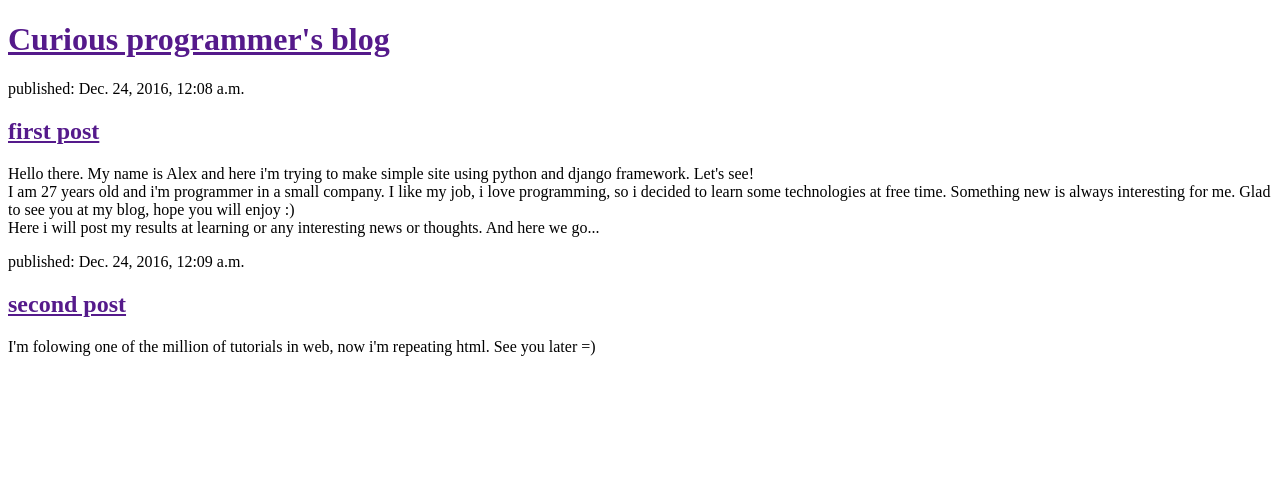
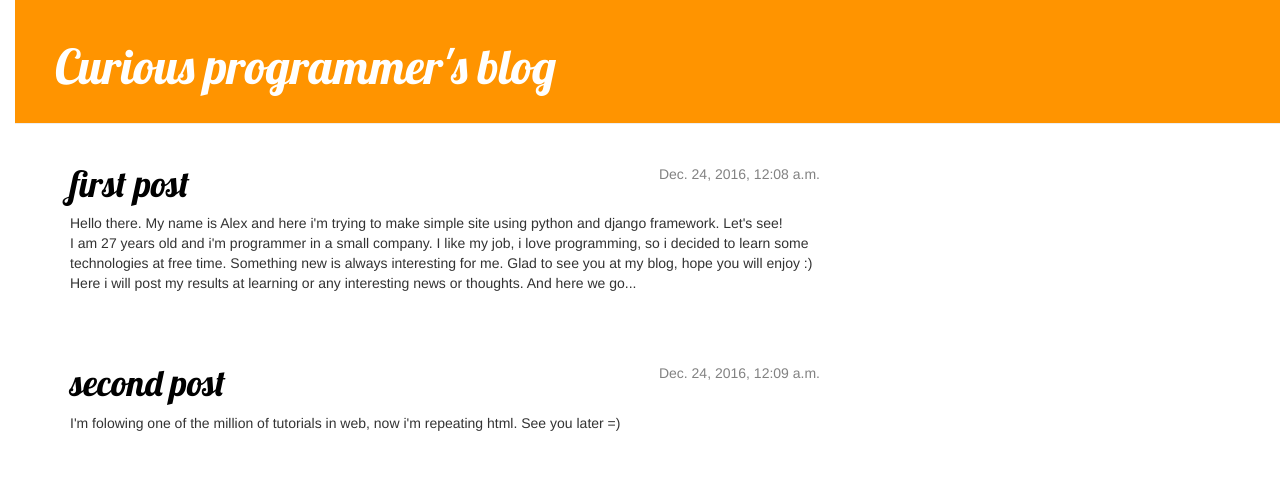
Before and after one commit to leitoBY/django_blog, a Django app: page /blog/ in a window 1280 px wide. Shown: the top 502 px of the page. Run offline with Django 3.2, Linux system fonts and the light colour scheme; data comes from the database, SQL or seed files in the repository; some libraries are stand-ins or nearby versions.

Commit message:
css
some css added

```diff
--- a/blog/templates/blog/post_list.html
+++ b/blog/templates/blog/post_list.html
@@ -1,21 +1,34 @@
+{% load staticfiles %}
+
 <!DOCTYPE html>
 <html>
 <head>
     <title>Curious programmer's blog</title>
+    <link rel="stylesheet" href="//maxcdn.bootstrapcdn.com/bootstrap/3.2.0/css/bootstrap.min.css">
+    <link rel="stylesheet" href="//maxcdn.bootstrapcdn.com/bootstrap/3.2.0/css/bootstrap-theme.min.css">
+    <link href="https://fonts.googleapis.com/css?family=Lobster&subset=latin,cyrillic" rel="stylesheet" type="text/css">
+    <link rel="stylesheet" href="{% static 'css/blog.css' %}">
 </head>
 <body>
-    <div>
+    <div class='page-header'>
         <h1><a href=''>Curious programmer's blog</a></h1>
     </div>
 
-    {% for post in posts %}
-        <div>
-            <p>published: {{ post.published_date }} </p>
-            <h2><a href=''>{{ post.title }}</a></h2>
-            <p>{{ post.text|linebreaksbr }}</p>
+    <div class="content container">
+        <div class="row">
+            <div class="col-md-8">
+                {% for post in posts %}
+                    <div class="post">
+                        <div class="date">
+                            {{ post.published_date }}
+                        </div>
+                        <h1><a href="">{{ post.title }}</a></h1>
+                        <p>{{ post.text|linebreaksbr }}</p>
+                    </div>
+                {% endfor %}
+            </div>
         </div>
-    {% endfor %}
-
+    </div>
 
 </body>
 </html>
--- /dev/null
+++ b/static/css/blog.css
@@ -0,0 +1,53 @@
+
+
+    body {
+        padding-left: 15px;
+    }
+
+    .page-header {
+        background-color: #ff9400;
+        margin-top: 0;
+        padding: 20px 20px 20px 40px;
+    }
+
+    .page-header h1, .page-header h1 a, .page-header h1 a:visited, .page-header h1 a:active {
+        color: #ffffff;
+        font-size: 36pt;
+        text-decoration: none;
+    }
+
+    .content {
+        margin-left: 40px;
+    }
+
+    h1, h2, h3, h4 {
+        font-family: 'Lobster', cursive;
+    }
+
+    .date {
+        float: right;
+        color: #828282;
+    }
+
+    .save {
+        float: right;
+    }
+
+    .post-form textarea, .post-form input {
+        width: 100%;
+    }
+
+    .top-menu, .top-menu:hover, .top-menu:visited {
+        color: #ffffff;
+        float: right;
+        font-size: 26pt;
+        margin-right: 20px;
+    }
+
+    .post {
+        margin-bottom: 70px;
+    }
+
+    .post h1 a, .post h1 a:visited {
+        color: #000000;
+    }
```
Also changed, not shown: blog/static/css/blog.css (added, +53 -0 lines).
